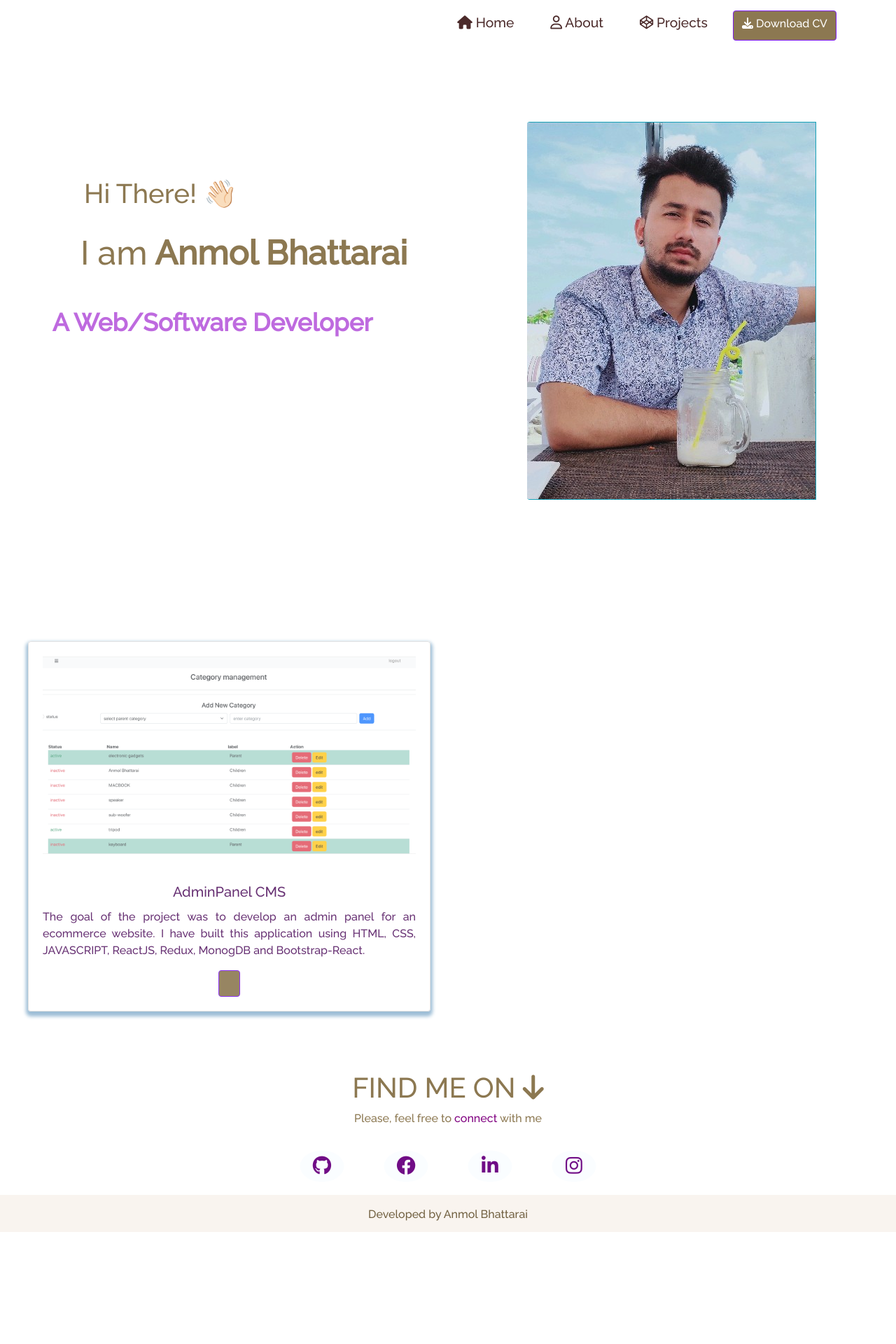
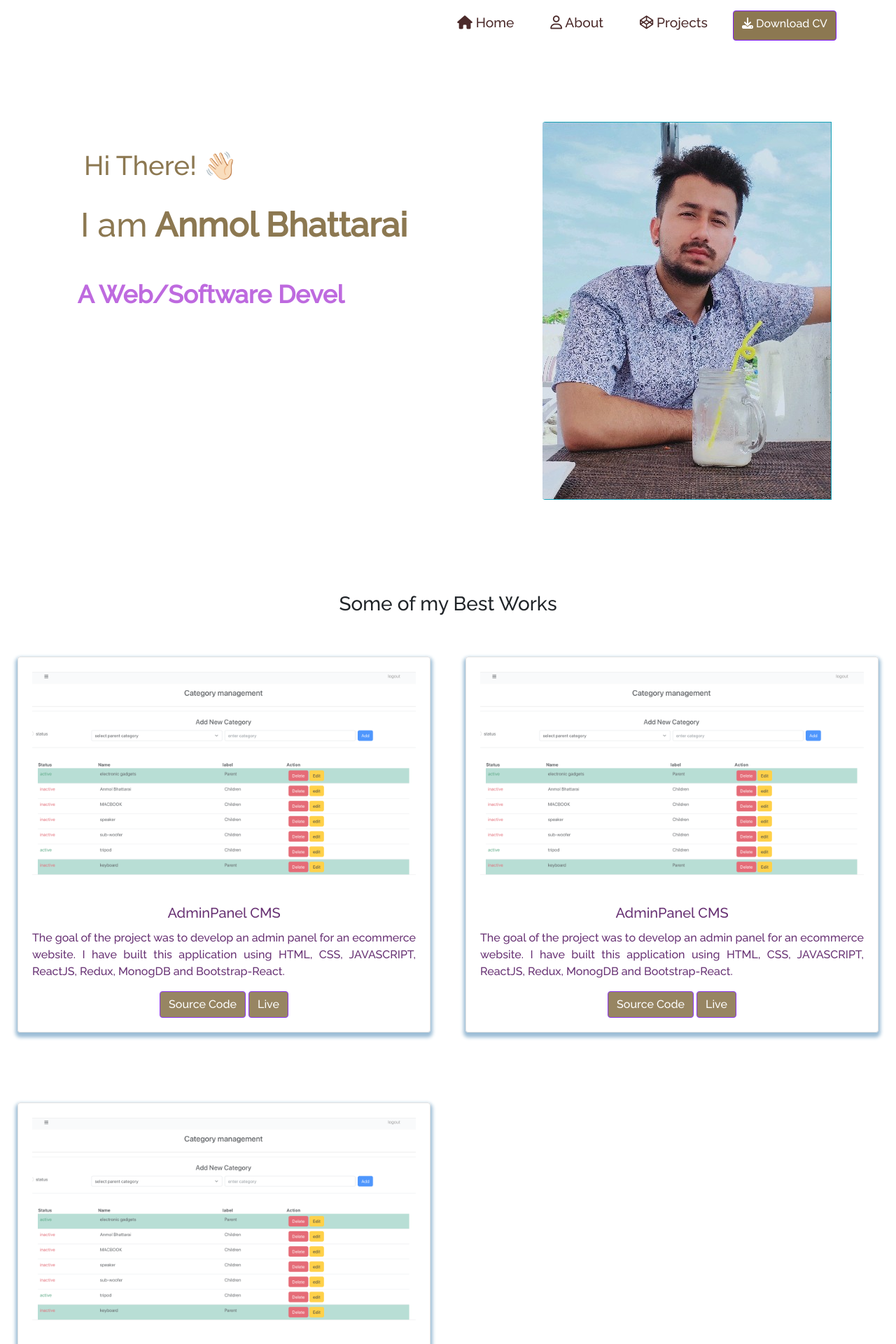
Before and after one commit to anmolft9/portfolio, a React (Create React App) app: page / in a window 1280 px wide. Shown: the top 1920 px of the page at 70% size. Before the commit the page ends 1760 px from the top, so only its background shows below. Built offline with nearby package versions, Linux system fonts and the light colour scheme; some icons are missing.

Commit message:
making some changes to the potfolio webpage

```diff
--- a/src/components/Home/Home.js
+++ b/src/components/Home/Home.js
@@ -7,6 +7,7 @@ import { Home2 } from "./Home2";
 import { Type } from "./Type";
 import { ProjectCard } from "../Projects/ProjectCards";
 import AdminPanel from "../../Assets/Projects/AdminPanel.png";
+import { Slide } from "react-slideshow-image";
 
 // import { Slideshow } from "../Slides";
 
@@ -31,14 +32,16 @@ export const Home = () => {
                   marginTop: 40,
                   paddingRight: 200,
                   marginRight: -20,
-                  textAlign: "right",
+                  textAlign: "left",
                 }}
               >
+                <div className="d-flex justify-content-center">
                   <Type />
+                </div>
               </div>
             </Col>
 
-            <Col md={5} style={{ paddingBottom: 20 }}>
+            <Col md={5} className="d-flex justify-content-center">
               <img
                 src={homeLogo}
                 alt="home pic"
@@ -49,6 +52,10 @@ export const Home = () => {
         </Container>
 
         <div style={{ marginTop: 100 }}>
+          <h3 className="d-flex justify-content-center">
+            Some of my Best Works
+          </h3>
+          <Row>
             <Col md={6} className="project-card">
               <ProjectCard
                 imgPath={AdminPanel}
@@ -58,6 +65,25 @@ export const Home = () => {
                 link="https://github.com/anmolft9/FullStack_CMS_Setup"
               />
             </Col>
+            <Col md={6} className="project-card">
+              <ProjectCard
+                imgPath={AdminPanel}
+                isBlog={false}
+                title="AdminPanel CMS"
+                description="The goal of the project was to develop an admin panel for an ecommerce website. I have built this application using HTML, CSS, JAVASCRIPT, ReactJS, Redux, MonogDB and Bootstrap-React."
+                link="https://github.com/anmolft9/FullStack_CMS_Setup"
+              />
+            </Col>
+            <Col md={6} className="project-card">
+              <ProjectCard
+                imgPath={AdminPanel}
+                isBlog={false}
+                title="AdminPanel CMS"
+                description="The goal of the project was to develop an admin panel for an ecommerce website. I have built this application using HTML, CSS, JAVASCRIPT, ReactJS, Redux, MonogDB and Bootstrap-React."
+                link="https://github.com/anmolft9/FullStack_CMS_Setup"
+              />
+            </Col>
+          </Row>
         </div>
       </Container>
       <Home2 />
--- a/src/components/Projects/ProjectCards.js
+++ b/src/components/Projects/ProjectCards.js
@@ -14,7 +14,11 @@ export const ProjectCard = (props) => {
           {props.description}
         </Card.Text>
         <Button variant="primary" href={props.link} target="_blank">
-          <i className="cil-external-link">&nbsp;</i>
+          Source Code
+        </Button>
+        {"  "}
+        <Button variant="primary" href={props.live} target="_blank">
+          Live
         </Button>
       </Card.Body>
     </Card>
--- a/src/components/Projects/Projects.js
+++ b/src/components/Projects/Projects.js
@@ -3,6 +3,7 @@ import { Container, Row, Col } from "react-bootstrap";
 import { ProjectCard } from "./ProjectCards.js";
 import "../../style.css";
 import "bootstrap/dist/css/bootstrap.min.css";
+import Typewriter from "typewriter-effect";
 
 import AdminPanel from "../../Assets/Projects/AdminPanel.png";
 import ExpenseTracker from "../../Assets/Projects/ExpenseTracker.png";
@@ -17,20 +18,38 @@ export const Projects = () => {
     <Container fluid className="project-section">
       {/* <Particle /> */}
       <Container>
-        <h1 className="project-heading">
-          My Recent <strong className="purple">Works </strong>
-        </h1>
-        <p style={{ color: "white" }}>
-          Here are a few projects I've worked on recently.
-        </p>
+        <Row>
+          <Col>
+            <div style={{ color: "#8c7851" }} className="mt-2 mb-5 ts-5">
+              <h3 color="">My Github Contributions</h3>
+              <img
+                src="http://ghchart.rshah.org/anmolft9"
+                alt="anmol Bhattarai's Github chart"
+              />
+            </div>
+          </Col>
+        </Row>
+        {/* <h1 style={{ color: "#8c7851" }} className="project-heading">
+          My Projects On Github
+        </h1> */}
+        <Typewriter
+          options={{
+            strings: [
+              '<span style="color: #8c7851;">My Github Projects</span>',
+            ],
+            autoStart: true,
+            loop: true,
+            deleteSpeed: 30,
+          }}
+        />
         <Row style={{ justifyContent: "center", paddingBottom: "10px" }}>
           <Col md={4} className="project-card">
             <ProjectCard
               imgPath={AdminPanel}
-              isBlog={false}
               title="AdminPanel CMS"
               description="The goal of the project was to develop an admin panel for an ecommerce website. I have built this application using HTML, CSS, JAVASCRIPT, ReactJS, Redux, MonogDB and Bootstrap-React."
               link="https://github.com/anmolft9/FullStack_CMS_Setup"
+              live="https://github.com/anmolft9/FullStack_CMS_Setup"
             />
           </Col>
           <Col md={4} className="project-card">
--- a/src/style.css
+++ b/src/style.css
@@ -221,7 +221,7 @@
 }
 
 .home-header {
-  padding-top: 80px !important;
+  padding-top: 40px !important;
 }
 
 .home-section {
```
Lines whose indentation alone changed are shown as unchanged.
